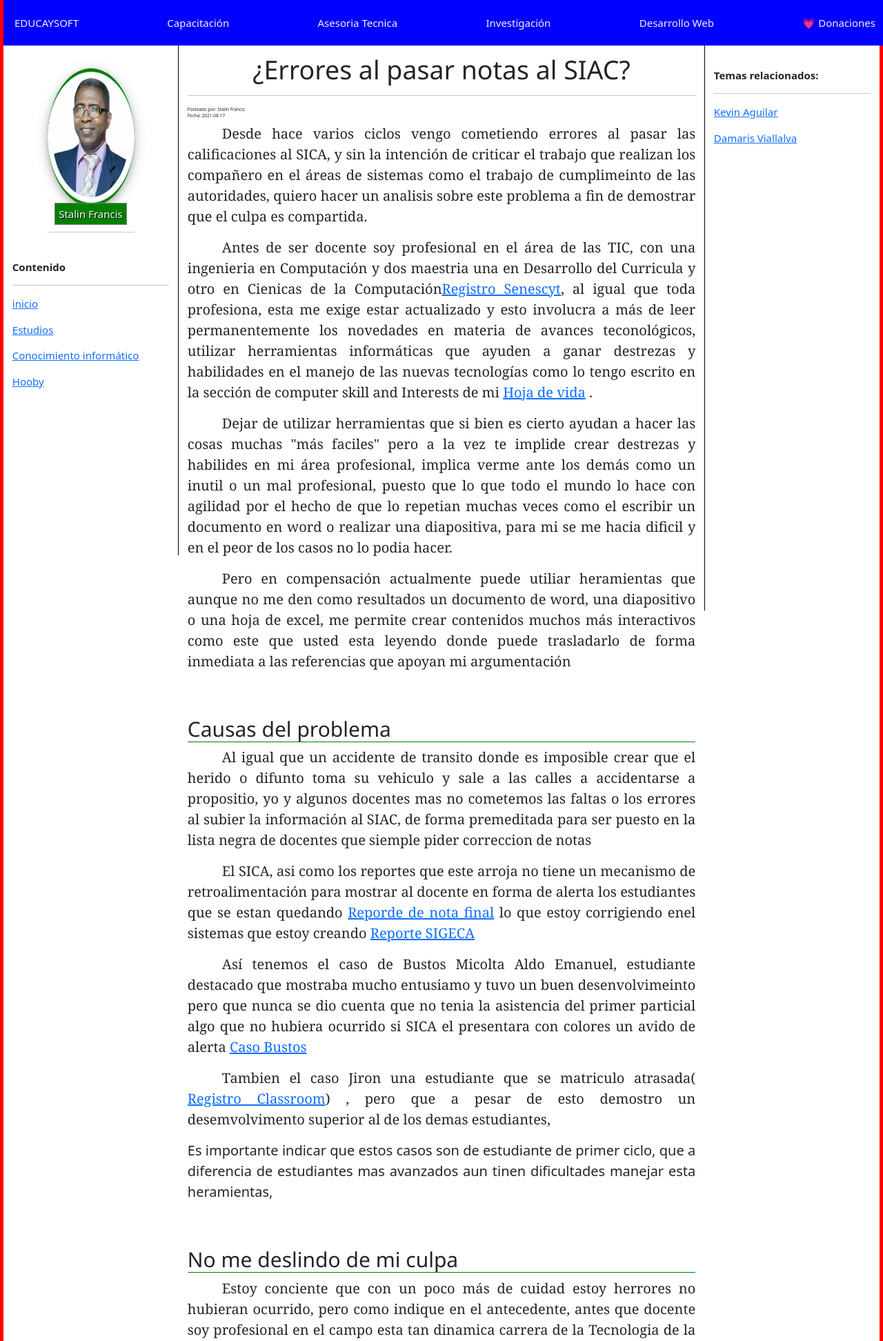
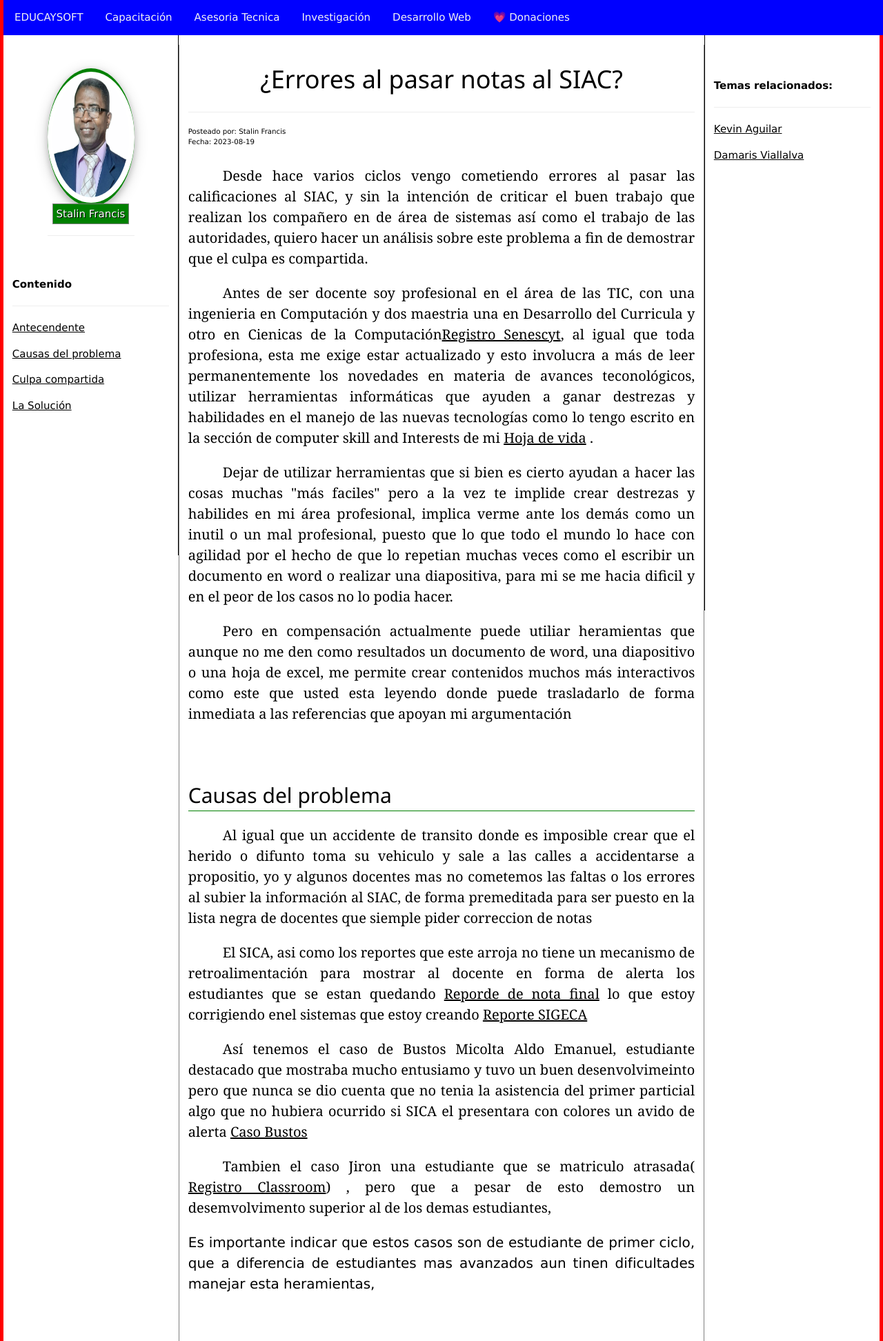
Before and after one commit to educaysoft/educaysoft, a PHP site: page /eys-erroralpasarnotasalsiac.php in a window 1280 px wide. Shown: the top 1944 px of the page at 69% size. Run offline with PHP 8.4, Linux system fonts and the light colour scheme.

Commit message:
mejora a paginas educaysoft

```diff
--- a/eys-erroralpasarnotasalsiac.php
+++ b/eys-erroralpasarnotasalsiac.php
@@ -8,23 +8,23 @@ include("head.php");
 include("marco-right.php");
 ?>
 
- <div style="float:left; width:60%; margin:60px auto; padding:1vw">
+<div style="float:left; width:60%; margin:60px auto; padding:1vw; border-left:1px solid gray; border-right:1px solid gray;">
    <div  style="width: 100%;">
     <div style="width: 100%; height:100%; margin: auto ; display:inline-block;" >
        <div style=" width:100%; height: 100%; top:0; font-size:20px; text-align:center; float:left;">
         	<h1>¿Errores al pasar notas al SIAC?</h1>
        		 <hr>
 
-          <div id="posteo" style="text-align: left; font-size:0.5vw;">
+          <div id="posteo" style="text-align: left; font-size:0.8vw;">
                 Posteado por:  Stalin Francis<br>
-                Fecha: 2021-08-17 <br>
+                Fecha: 2023-08-19 <br>
           </div>
         </div>
     </div>
   </div>
   <div style="width: 100%; height:100%;" >
            <div  style="text-align:justify; font-size: 20px;">
-                   <p class="eys-parrafo">Desde hace varios ciclos vengo cometiendo errores al pasar las calificaciones al SICA, y sin la intención de criticar el trabajo que realizan los compañero en el áreas de sistemas como el trabajo de cumplimeinto de las autoridades, quiero hacer un analisis sobre este problema a fin de demostrar que el culpa es compartida. </p>
+                   <p class="eys-parrafo">Desde hace varios ciclos vengo cometiendo errores al pasar las calificaciones al SIAC, y sin la intención de criticar el buen trabajo que realizan los compañero en de área de sistemas así como el trabajo de las autoridades, quiero hacer un análisis sobre este problema a fin de demostrar que el culpa es compartida. </p>
                    <p class="eys-parrafo">Antes de ser docente soy profesional en el área de las TIC, con una ingenieria en Computación y dos maestria una en Desarrollo del Curricula y otro en Cienicas de la Computación<a href="https://repositorioutlvte.org/Repositorio/2023-05-19-FQSA-01238.pdf">Registro Senescyt</a>, al igual que toda profesiona, esta me exige estar actualizado y esto involucra a más de leer permanentemente los novedades en materia de avances teconológicos, utilizar herramientas informáticas que ayuden a ganar destrezas y habilidades en el manejo de las nuevas tecnologías como lo tengo escrito en la sección de computer skill and Interests de mi <a href="https://repositorioutlvte.org/Repositorio/2022-12-12-FQSA-01123.pdf">Hoja de vida</a> .</p>
 <p class="eys-parrafo">Dejar de utilizar herramientas que si bien es cierto  ayudan a hacer las cosas muchas "más faciles" pero a la vez te implide crear destrezas y habilides en mi área profesional, implica verme ante los demás como un inutil o un mal profesional, puesto que lo que todo el mundo lo hace con agilidad por el hecho de que lo repetian muchas veces como el escribir un  documento en word o realizar una diapositiva, para mi se me hacia dificil y en el peor de los casos no lo podia hacer. </p>
 
@@ -97,7 +97,7 @@ include("marco-left.php")
 document.getElementById("foto").src="./images/stalin.png";
 document.getElementById("elnombre").innerHTML="Stalin Francis";
 
- document.getElementById("blog-indice").innerHTML="<p><b>Contenido</b></p><hr> <p><a href='#'>inicio</a></p><p><a href='#blog-seccion2'>Estudios</a></p><p><a href='#blog-seccion3'>Conocimiento informático</a></p><p><a href='#blog-seccion4'>Hooby</a></p>";
+ document.getElementById("blog-indice").innerHTML="<p><b>Contenido</b></p><hr> <p><a href='#'>Antecendente</a></p><p><a href='#blog-seccion2'>Causas del problema</a></p><p><a href='#blog-seccion3'>Culpa compartida</a></p><p><a href='#blog-seccion4'>La Solución</a></p>";
 
  document.getElementById("blog-relacionados").innerHTML="<p><b>Temas relacionados:</b></p><hr> <p><a href='eys-kevin.php'>Kevin Aguilar</a></p><p><a href='eys-damaris.php'>Damaris Viallalva</a></p> ";
  </script>
--- a/foot.php
+++ b/foot.php
@@ -1,11 +1,12 @@
-<div id="eys-footer">
+</div>
+<div id="eys-footer" style='border:1px blue solid; background-color:gray; margin:10px;'>
     <div >
-	          <div >
+	          <div style="float:left; width:25%; position:relative; text-align:left;">
                     <ul style="margin:0; padding:0;" class="icons">
                             <li><a href="mailto:educaysoft%40gmail.com" class="icon  fa-envelope" title="Email"><span class="label">Capacitación</span></a></li>
                             <li><a href="https://twitter.com/home?lang=es" class="icon  fa-twitter" target="_blank" title="Twitter"><span class="label">Asesoria técnica</span></a></li>
                             <li><a href="https://www.facebook.com/stalin.francis.7/" class="icon  fa-facebook" target="_blank" title="Facebook"><span class="label">Investigación</span></a></li>
-				                    <li><a href="" class="icon  fa-linkedin" target="_blank"  title="LinkedIn"><span class="label">Desarrollo Web</span></a></li>
+	                    <li><a href="" class="icon  fa-linkedin" target="_blank"  title="LinkedIn"><span class="label">Desarrollo Web</span></a></li>
                     </ul>
             </div>
             <div  style="float:left; width:25%; position:relative; text-align:left;">
@@ -21,7 +22,7 @@
 
             <div  style="float:left; width:25%; position:relative; text-align:left;">
 
-		            		    <ul style="margin:0; padding:0;" class="copyright">
+            		    <ul style="margin:0; padding:0;" class="copyright">
                             <li><a href="http://educaysoft.org/educaysoft/index.php">EDUCAYSOFT</a></li>
                             <li>&copy; Francis Quinde Stalin Adalberto--</li>
                             <li>Design: <a href="//html5up.net">HTML5 UP</a></li>
@@ -30,12 +31,6 @@
     </div>
 
 </div>
-
-</div>
-<!-- JavaScript Bundle with Popper -->
-<script src="https://cdn.jsdelivr.net/npm/bootstrap@5.2.0/dist/js/bootstrap.bundle.min.js" integrity="sha384-A3rJD856KowSb7dwlZdYEkO39Gagi7vIsF0jrRAoQmDKKtQBHUuLZ9AsSv4jD4Xa" crossorigin="anonymous"></script>
-
-
 
         <!-- Scripts -->
             <script src="http://<?php echo $_SERVER['SERVER_NAME']; ?>/assets/src/prettify.js" >   </script>
--- a/head.php
+++ b/head.php
@@ -9,19 +9,17 @@
 <html lang="es">
 <head>
  <title> Educaysoft </title>
-	<meta charset="utf-8"/>
-	<meta name="viewport" content="width=device-width, initial-scale=1.0" />
-	<link rel="stylesheet" href="https://www.w3schools.com/w3css/4/w3.css">
+<meta charset="utf-8"/>
+	<link href="images/favicon.ico" rel="shortcut icon" type="image/x-icon" />
+	<meta name="description" content="Biografía de Stalin Franciso" />
 
-<!-- CSS only -->
-<link href="https://cdn.jsdelivr.net/npm/bootstrap@5.2.0/dist/css/bootstrap.min.css" rel="stylesheet" integrity="sha384-gH2yIJqKdNHPEq0n4Mqa/HGKIhSkIHeL5AyhkYV8i59U5AR6csBvApHHNl/vI1Bx" crossorigin="anonymous">
-
-
-	<link rel="stylesheet" type="text/css" href="https://<?php echo $_SERVER['SERVER_NAME']; ?>/assets/css/eys.css" />
-	<link rel="stylesheet" type="text/css" href="https://<?php echo $_SERVER['SERVER_NAME']; ?>/assets/src/prettify.css" />
-
-
-
+	<meta property="og:image" content="https://highkickesmeraldas.com/FrancisStalin/images/fotoperfil.png" />
+	<meta property="og:image:width" content="100" />
+	<meta property="og:image:height" content="100" />
+<!----        <meta name="viewport" content="width=device-width, initial-scale=1" /> --->
+<link rel="stylesheet" href="https://www.w3schools.com/w3css/4/w3.css">
+<link rel="stylesheet" type="text/css" href="https://<?php echo $_SERVER['SERVER_NAME']; ?>/assets/css/eys.css" />
+<link rel="stylesheet" type="text/css" href="https://<?php echo $_SERVER['SERVER_NAME']; ?>/assets/src/prettify.css" />
 <style>
 #wrapper {
 	background: #fff2;
```
Also changed, not shown: 1 other file.
